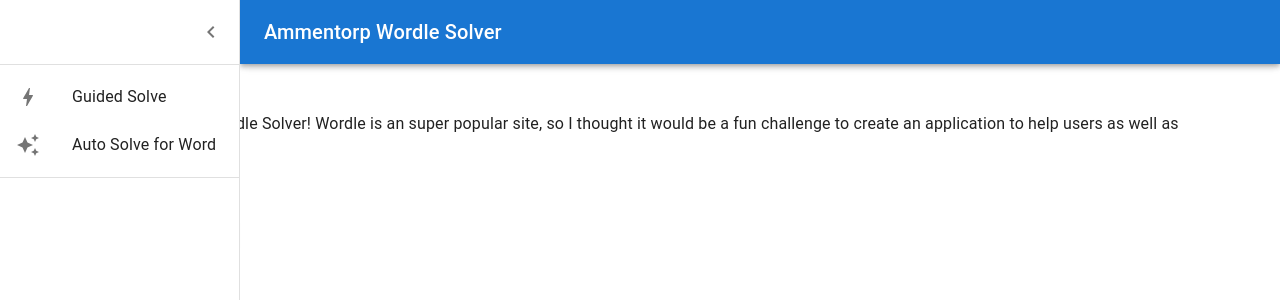
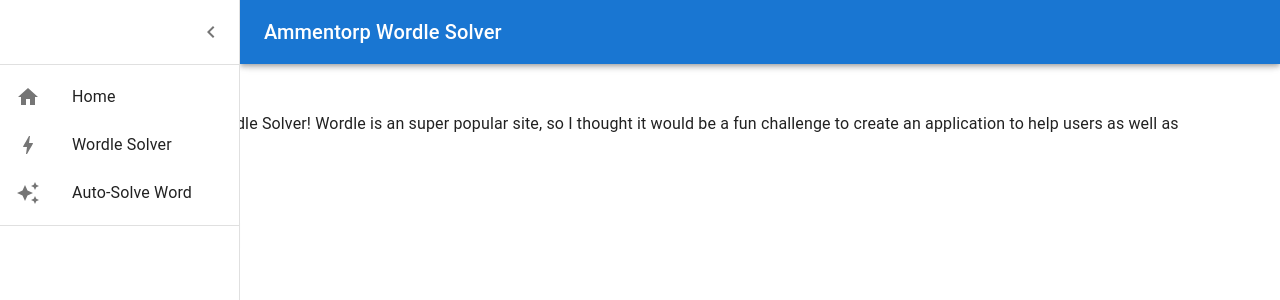
Before and after one commit to ammentorp2/WordleSolver, a React (Create React App) app in the folder frontend/: page / in a window 1280 px wide. Both pictures are taken after a click on the button "open drawer". Shown: the top 300 px of the page. Built offline with nearby package versions, Linux system fonts and the light colour scheme.

Commit message:
more redesign of crap

```diff
--- a/frontend/src/components/Header.jsx
+++ b/frontend/src/components/Header.jsx
@@ -18,7 +18,10 @@
 import ListItemText from '@mui/material/ListItemText';
 import AutoAwesomeIcon from '@mui/icons-material/AutoAwesome';
 import BoltIcon from '@mui/icons-material/Bolt';
+import HomeIcon from '@mui/icons-material/Home';
 import { useNavigate } from "react-router-dom";
+
+// gotten from https://mui.com/material-ui/react-drawer/#persistent-drawer
 
 const drawerWidth = 240;
 
@@ -94,7 +97,7 @@
           >
             <MenuIcon />
           </IconButton>
-          <Typography variant="h6" noWrap component="div">
+          <Typography variant="h6" noWrap component="div" onClick={() => navigate('/')}>
             Ammentorp Wordle Solver
           </Typography>
         </Toolbar>
@@ -119,12 +122,20 @@
         </DrawerHeader>
         <Divider />
         <List>
+            <ListItem key={'Home'} disablePadding onClick={() => navigate('/')}>
+                <ListItemButton>
+                    <ListItemIcon>
+                        <HomeIcon />
+                    </ListItemIcon>
+                    <ListItemText primary={'Home'} />
+                </ListItemButton>
+            </ListItem>
             <ListItem key={'Guided Solve'} disablePadding onClick={() => navigate('/solve')}>
             <ListItemButton>
                 <ListItemIcon>
                     <BoltIcon />
                 </ListItemIcon>
-                <ListItemText primary={'Guided Solve'} />
+                <ListItemText primary={'Wordle Solver'} />
               </ListItemButton>
             </ListItem>
 
@@ -133,7 +144,7 @@
                 <ListItemIcon>
                     <AutoAwesomeIcon />
                 </ListItemIcon>
-                <ListItemText primary={'Auto Solve for Word'} />
+                <ListItemText primary={'Auto-Solve Word'} />
               </ListItemButton>
             </ListItem>
         </List>
--- a/frontend/src/components/WordleSolverTester.jsx
+++ b/frontend/src/components/WordleSolverTester.jsx
@@ -16,7 +16,7 @@
         //get recomended guess
         try{
             initSolver().then((response) => {
-                console.log(response)
+                //console.log(response)
                 if(response !== null && response.status === 200){
                     setMounted(true);
                 }
--- a/frontend/src/pages/HomePage.jsx
+++ b/frontend/src/pages/HomePage.jsx
@@ -31,7 +31,7 @@
                 </Grid>
                 <Grid item>
                     <Button variant="contained" onClick={handleGoToTest}>
-                        Solve for a word
+                        Auto-Solve for a word
                     </Button>
                 </Grid>
             </Grid>
```
